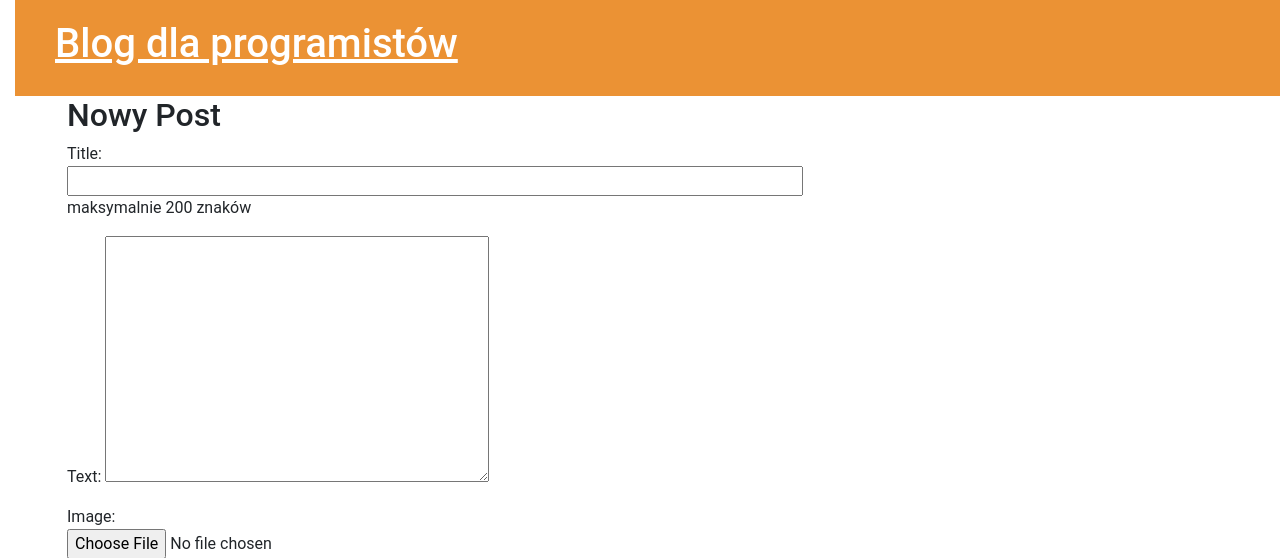
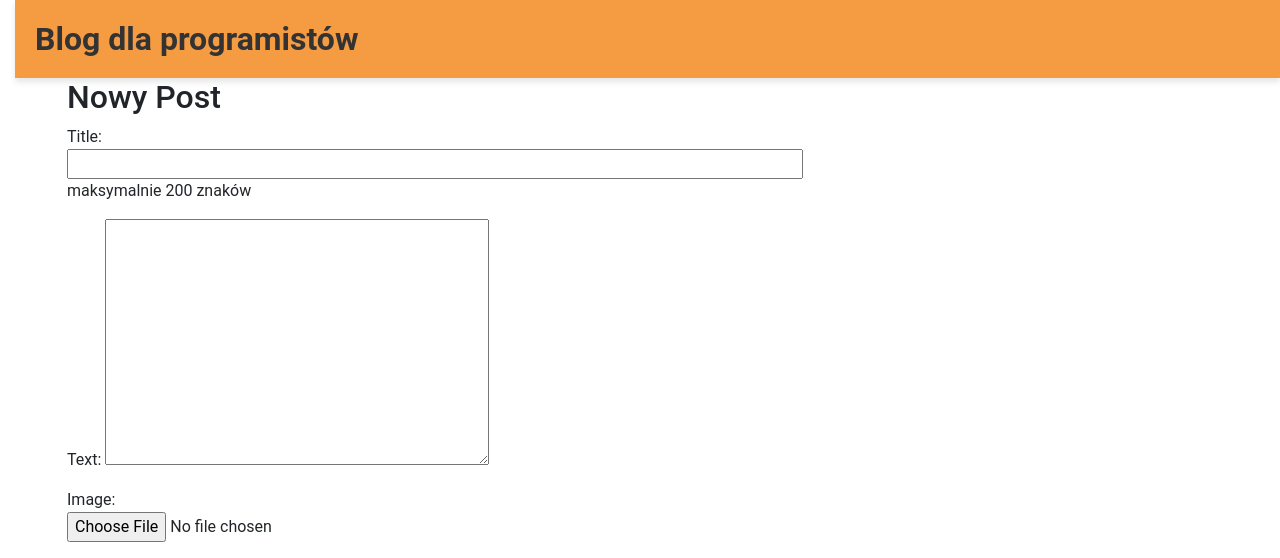
Before and after one commit to SettBacc/djangokurs, a Django app: page /post/new/ in a window 1280 px wide. Shown: the top 558 px of the page. Run offline with Django 5.2, Linux system fonts and the light colour scheme.

Commit message:
zmiana struktury base.html, aby był przycisk do dodania postu, a także przycisk do edytowania postu

```diff
--- a/blog/forms.py
+++ b/blog/forms.py
@@ -2,6 +2,7 @@ from django import forms
 from .models import Post
 
 class PostForm(forms.ModelForm):
+
     title = forms.CharField(help_text='maksymalnie 200 znaków')
     class Meta:
         model = Post
--- a/blog/static/CSS/blog.css
+++ b/blog/static/CSS/blog.css
@@ -1,3 +1,30 @@
+.header-bg {
+    background-color: #f59b42;
+    box-shadow: 0px 4px 6px rgba(0, 0, 0, 0.1); /* Subtelny cień */
+    padding: 10px 0;
+}
+
+.header-bg h1 {
+    margin: 0;
+    font-size: 2rem;
+    font-weight: bold;
+    color: #333; /* Kolor tekstu */
+}
+
+.header-bg .btn {
+    padding: 8px 16px;
+    background-color: #28a745; /* Kolor przycisku */
+    color: white;
+    border: none;
+    border-radius: 4px;
+    transition: background-color 0.3s ease;
+}
+
+.header-bg .btn:hover {
+    background-color: #218838; /* Ciemniejszy kolor na hover */
+}
+
+
 h1 a,h2 a{
     color: #eb3440;
 }
--- a/blog/templates/blog/base.html
+++ b/blog/templates/blog/base.html
@@ -5,12 +5,22 @@
         <title>Blog dla programistów</title>
         <link href="https://cdn.jsdelivr.net/npm/bootstrap@5.3.3/dist/css/bootstrap.min.css" rel="stylesheet" integrity="sha384-QWTKZyjpPEjISv5WaRU9OFeRpok6YctnYmDr5pNlyT2bRjXh0JMhjY6hW+ALEwIH" crossorigin="anonymous">
         <link rel="stylesheet" href="{% static 'css/blog.css' %}">
+        <link href="https://cdn.jsdelivr.net/npm/bootstrap-icons/font/bootstrap-icons.css" rel="stylesheet">
     </head>
     <body>
-    <div class="page-header">
-        <a href="{% url 'post_new' %}" class = "top-menu"><span class="glyphicon glyphicon-plus"></span></a>
-        <h1><a href="/">Blog dla programistów</a></h1>
+        <!-- Nagłówek z tłem -->
+        <div class="header-bg" style="background-color: #f59b42; padding: 20px;">
+        <header class="d-flex justify-content-between align-items-center">
+        <h1>Blog dla programistów</h1>
+        {% if user.is_authenticated %}
+            <a href="{% url 'post_new' %}" class="btn btn-primary">
+                <i class="bi bi-plus-circle"></i> Dodaj post
+            </a>
+        {% endif %}
+        </header>
 </div>
+
+        <!-- Główna zawartość strony -->
         <div class="content container">
             <div class="row">
                 <div class="col-md-8">
--- a/blog/views.py
+++ b/blog/views.py
@@ -1,3 +1,4 @@
+from django.core.paginator import Paginator
 from django.shortcuts import render, get_object_or_404, redirect
 from django.utils import timezone
 
@@ -32,8 +33,11 @@ class ImageDisplay(DetailView):
 
 
 def post_list(request):
-    posts = Post.objects.filter(publish_date__lte=timezone.now()).order_by('publish_date')
-    return render(request, 'blog/post_list.html', {'posts': posts})
+    posts = Post.objects.all().order_by('-publish_date')
+    paginator = Paginator(posts, 10)  # Wyświetlaj 10 postów na stronę
+    page_number = request.GET.get('page')
+    page_obj = paginator.get_page(page_number)
+    return render(request, 'blog/post_list.html', {'page_obj': page_obj})
 
 def post_detail(request, pk):
     post = get_object_or_404(Post, pk=pk)
```
Also changed, not shown: blog/templates/blog/post_detail.html (+6 -1 lines), blog/templates/blog/post_list.html (+17 -0 lines). Lines whose indentation alone changed are shown as unchanged.
